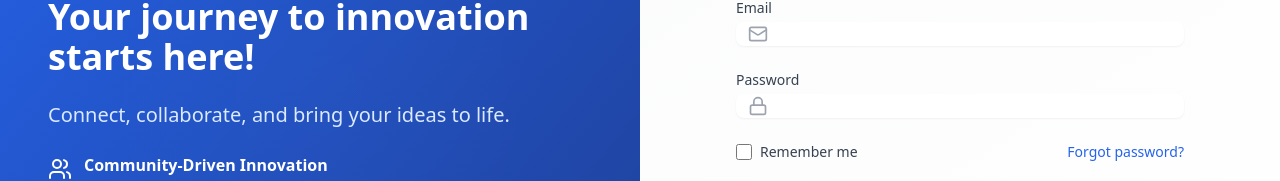
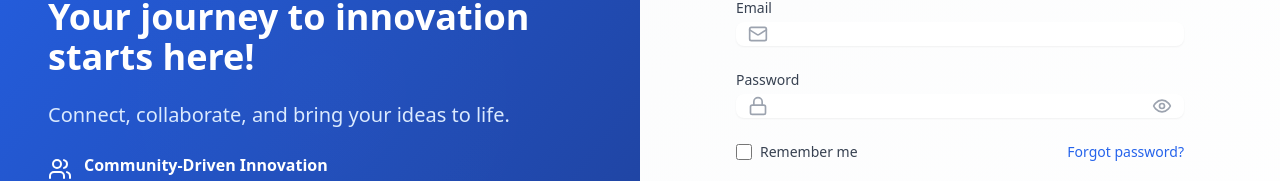
Before and after one commit to Nexus-lb/Nexus, a React (Vite) app: page /auth in a window 1280 px wide. Shown: the part 307-488 px from the top of the page. Built offline with nearby package versions, Linux system fonts and the light colour scheme; no server answers.

Commit message:
added eye button in login form

```diff
--- a/src/components/auth/LoginForm.tsx
+++ b/src/components/auth/LoginForm.tsx
@@ -1,5 +1,5 @@
 import React, { useState } from 'react';
-import { Mail, Lock } from 'lucide-react';
+import { Mail, Lock, Eye, EyeOff } from 'lucide-react';
 
 export const LoginForm = () => {
   const [formData, setFormData] = useState({
@@ -7,6 +7,7 @@ export const LoginForm = () => {
     password: '',
     remember: false,
   });
+  const [showPassword, setShowPassword] = useState(false);
 
   const handleSubmit = (e: React.FormEvent) => {
     e.preventDefault();
@@ -43,13 +44,19 @@ export const LoginForm = () => {
             <Lock className="h-5 w-5 text-gray-400" />
           </div>
           <input
-            type="password"
+            type={showPassword ? 'text' : 'password'}
             id="password"
             value={formData.password}
             onChange={(e) => setFormData(prev => ({ ...prev, password: e.target.value }))}
-            className="pl-10 block w-full rounded-lg border-gray-300 dark:border-gray-600 shadow-sm focus:ring-blue-500 focus:border-blue-500 dark:bg-gray-700 dark:text-white"
+            className="pl-10 pr-10 block w-full rounded-lg border-gray-300 dark:border-gray-600 shadow-sm focus:ring-blue-500 focus:border-blue-500 dark:bg-gray-700 dark:text-white"
             required
           />
+          <div
+            className="absolute inset-y-0 right-0 pr-3 flex items-center cursor-pointer"
+            onClick={() => setShowPassword(prev => !prev)}
+          >
+            {showPassword ? <EyeOff className="h-5 w-5 text-gray-400" /> : <Eye className="h-5 w-5 text-gray-400" />}
+          </div>
         </div>
       </div>
 
```
